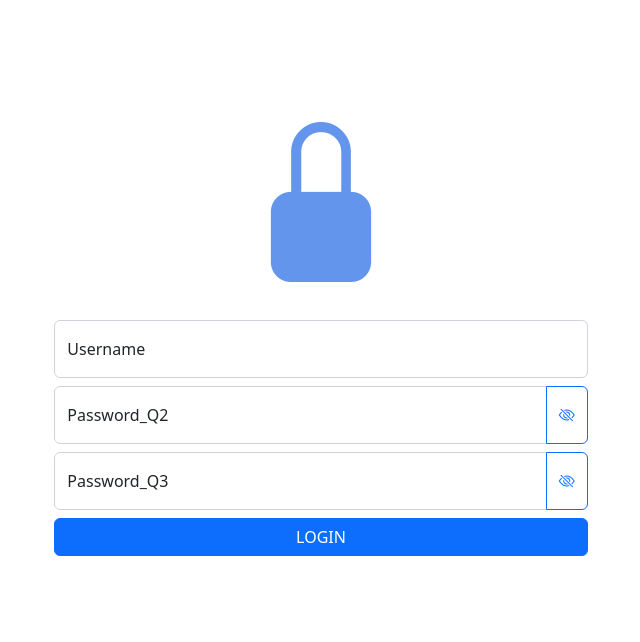
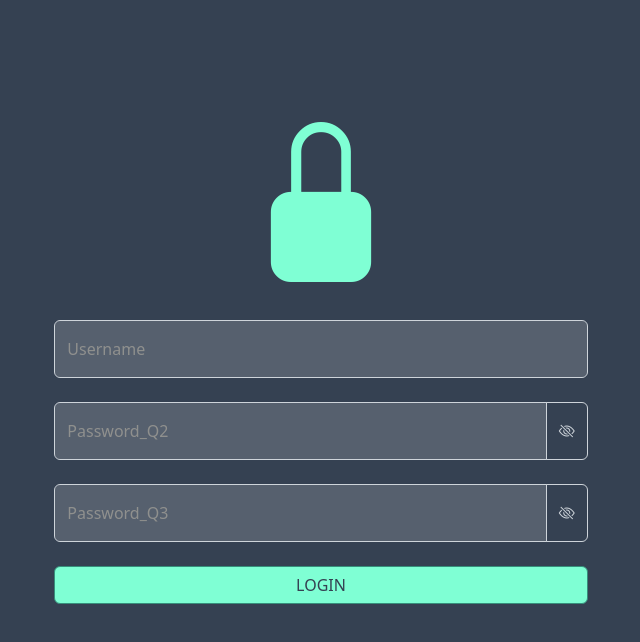
Before and after one commit to SheldonSChen/nazotoki, a React (Create React App) app: page / in a window 1280 px wide. Shown: the top 642 px of the page, without its empty margins (319-959 px from the left). Built offline with nearby package versions, Linux system fonts and the light colour scheme.

Commit message:
aesthetics

```diff
--- a/package.json
+++ b/package.json
@@ -11,6 +11,7 @@
     "react": "^18.2.0",
     "react-dom": "^18.2.0",
     "react-scripts": "5.0.1",
+    "sass": "^1.54.4",
     "web-vitals": "^2.1.4"
   },
   "scripts": {
--- a/src/MainPage.css
+++ /dev/null
@@ -1,13 +0,0 @@
-body {
-    background-color: rgb(220, 37, 37)
-}
-
-.logo {
-    font-size: 20vh;
-    color: rgb(100, 149, 237);
-}
-
-.all-items {
-    padding-top: 10vh;
-    padding-bottom: 50px;
-}
--- a/src/MainPage.js
+++ b/src/MainPage.js
@@ -1,4 +1,4 @@
-import './MainPage.css';
+import './MainPage.scss';
 import React from 'react';
 
 class MainPage extends React.Component {
@@ -23,9 +23,11 @@ class MainPage extends React.Component {
         switch (inputID) {
             case 'q2-txt':
                 this.setState({ showP2: !this.state.showP2 });
+                document.getElementById('q2-btn').classList.toggle('clicked');
                 break;
             case 'q3-txt':
                 this.setState({ showP3: !this.state.showP3 });
+                document.getElementById('q3-btn').classList.toggle('clicked');
                 break;
             default:
                 break;
@@ -59,11 +61,11 @@ class MainPage extends React.Component {
             return (
                 <div className='all-items'>
                     <div className='text-center'>
-                    <i className="bi bi-lock-fill logo"></i>
+                        <i className="bi bi-lock-fill logo"></i>
                     </div>
 
 
-                    <div className="vstack gap-2 col-11 col-md-5 mx-auto my-auto">
+                    <div className="vstack gap-4 col-11 col-md-5 mx-auto my-auto">
                         <div className="form-floating">
                             <input type="text" className="form-control" id="username-txt" placeholder="Username"></input>
                             <label htmlFor="username-txt">Username</label>
@@ -74,7 +76,7 @@ class MainPage extends React.Component {
                                 <input type="password" className="form-control" id="q2-txt" placeholder="Password_Q2"></input>
                                 <label htmlFor="q2-txt">Password_Q2</label>
                             </div>
-                            <button className="btn btn-outline-primary" type="button" id="q2-button"
+                            <button className="btn btn-outline-primary" type="button" id="q2-btn"
                                 onClick={() => this.togglePasswordShow('q2-txt')}>
                                 {this.state.showP2 ?
                                     <i className="bi bi-eye-fill"></i> :
@@ -87,7 +89,7 @@ class MainPage extends React.Component {
                                 <input type="password" className="form-control" id="q3-txt" placeholder="Password_Q3"></input>
                                 <label htmlFor="q3-txt">Password_Q3</label>
                             </div>
-                            <button className="btn btn-outline-primary" type="button" id="q3-button"
+                            <button className="btn btn-outline-primary" type="button" id="q3-btn"
                                 onClick={() => this.togglePasswordShow('q3-txt')}>
                                 {this.state.showP3 ?
                                     <i className="bi bi-eye-fill"></i> :
--- /dev/null
+++ b/src/MainPage.scss
@@ -0,0 +1,56 @@
+$dark-blue: #354152;
+$mint: aquamarine;
+$green: #378f7b;
+$gray: rgb(206, 212, 218);
+
+body {
+    background-color: $dark-blue  !important;
+}
+
+.logo {
+    font-size: 20vh;
+    color: $mint;
+}
+
+.all-items {
+    padding-top: 10vh;
+    padding-bottom: 50px;
+}
+
+input {
+    color:white !important;
+    background-color: rgba(255, 255, 255, 0.161) !important;
+}
+
+input:hover{
+    box-shadow: 0 0 5pt 0.1pt #D3D3D3 !important;
+  }
+  input:focus {
+    box-shadow: 0 0 5pt 0.5pt #D3D3D3 !important;
+    outline-width: 0px !important;
+  }
+
+label {
+    color: rgba(176, 171, 160, 0.645);
+}
+
+.btn-outline-primary {
+    color: $gray  !important;
+    border-color: $gray  !important;
+}
+
+.btn-outline-primary:hover,
+.btn-outline-primary:active,
+.btn-outline-primary:focus {
+    background-color: $green  !important;
+}
+
+.clicked {
+    background-color: $green  !important;
+}
+
+.btn-primary {
+    color: #354152 !important;
+    background-color: $mint  !important;
+    border-color: $green  !important;
+}
```
Also changed, not shown: 1 other file (tests, documents, lock files or other folders).
